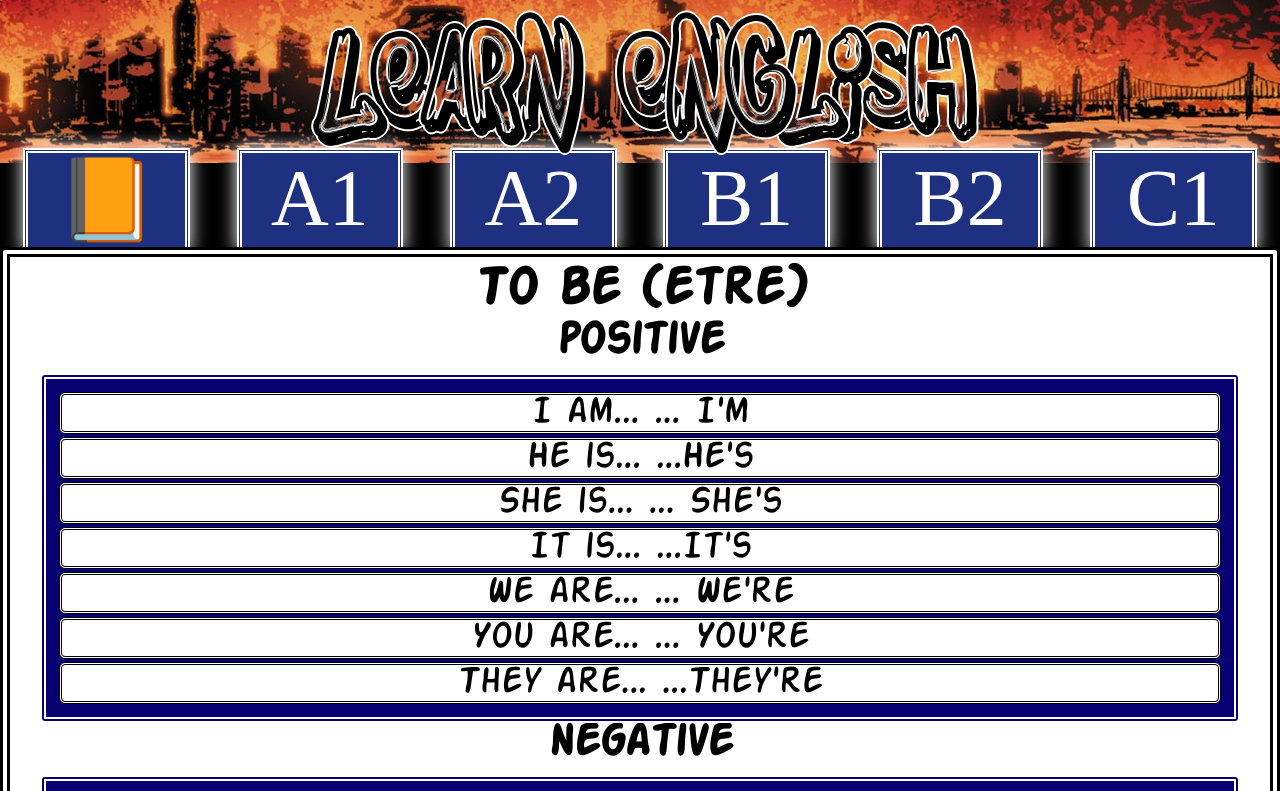
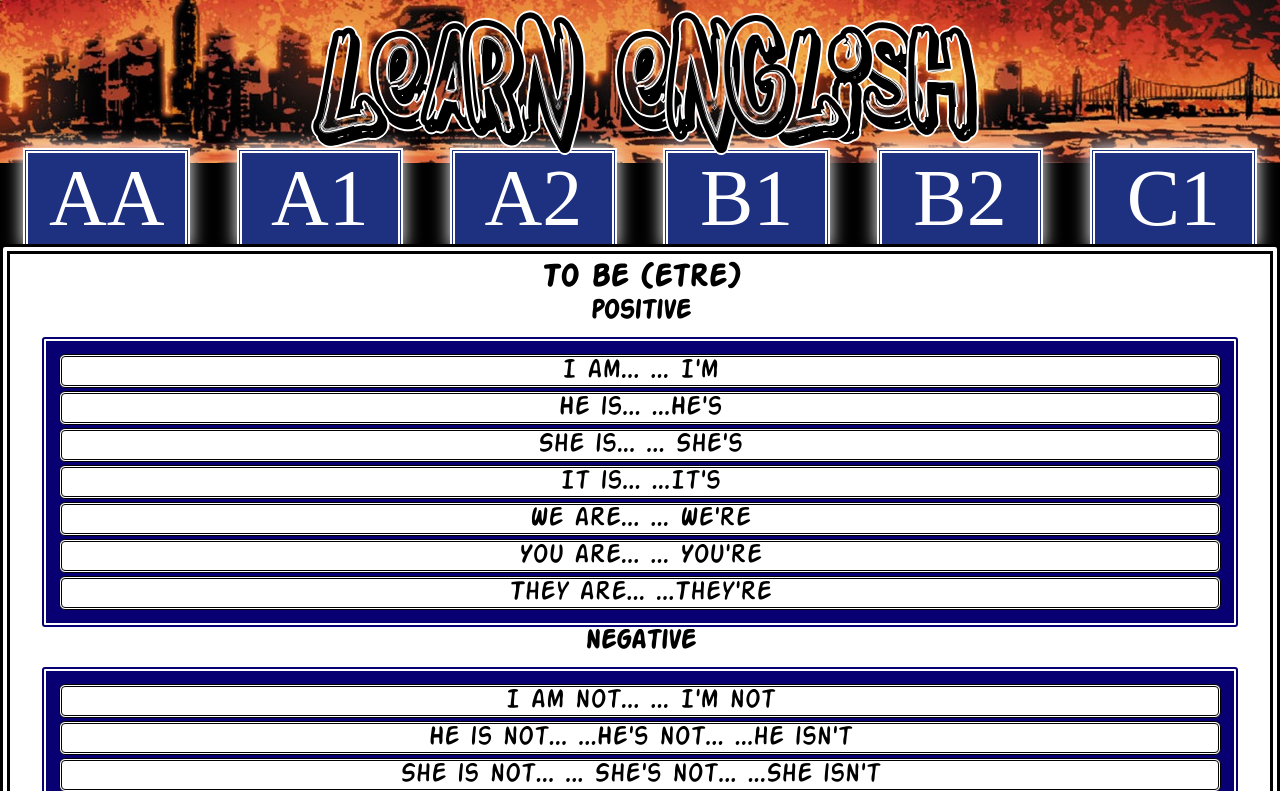
Before and after one commit to kevinozkaraca/Site_Pour_Langlais, a plain HTML site: page pagesA1/unit01.html in a window 1280 px wide. Shown: the top 791 px of the page. Drawn offline with Linux system fonts and the light colour scheme; a web font is replaced by a local one.

Commit message:
first12313215454

```diff
--- a/pagesA1/unit01.html
+++ b/pagesA1/unit01.html
@@ -29,7 +29,7 @@
       </h1>
     </header>
     <nav>
-      <a href="../index.html">📙</a>
+      <a href="../index.html">AA</a>
       <a href="../pagesA1/page01.html">A1</a>
       <a href="../pagesA2/page01.html">A2</a>
       <a href="../pagesB1/page01.html">B1</a>
--- a/styles/index.css
+++ b/styles/index.css
@@ -684,7 +684,7 @@ body {
   }
   section p {
     padding: 2px;
-    font-size: 2.5rem;
+    font-size: 1.8rem;
   }
   section div {
     display: flex;
@@ -716,7 +716,7 @@ body {
     margin-right: auto;
     border-radius: 5px;
     padding: 5px;
-    font-size: 3rem;
+    font-size: 1.8rem;
     background-color: white;
     transform: translate(0px, -20px);
     margin: auto;
```
Also changed, not shown: index.html (+4 -1 lines), pagesA1/page01.html (+1 -1 lines), pagesA1/phrases01.html (+1 -1 lines), pagesA1/story01.html (+1 -1 lines), images/imgAccueil05.jpg (added).
